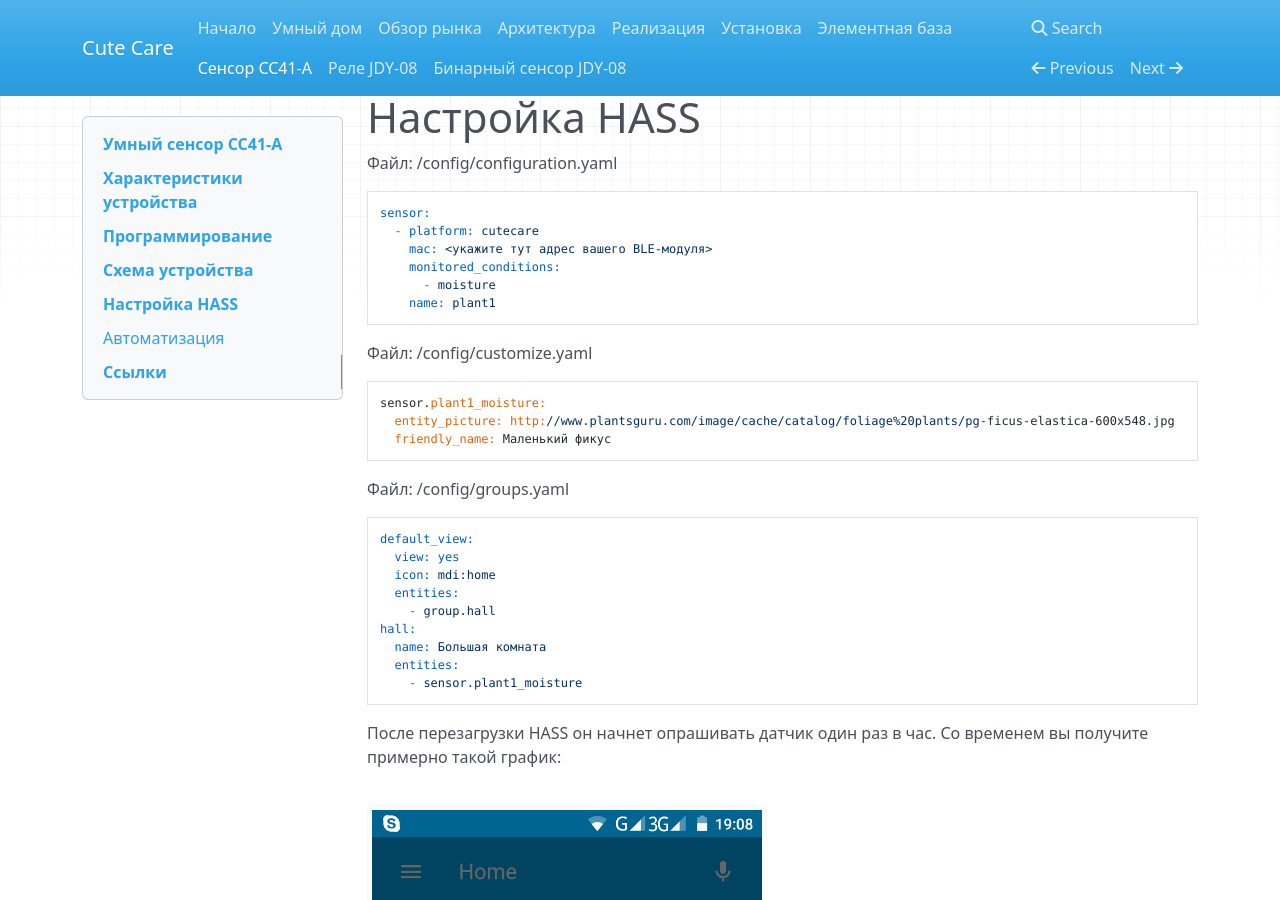
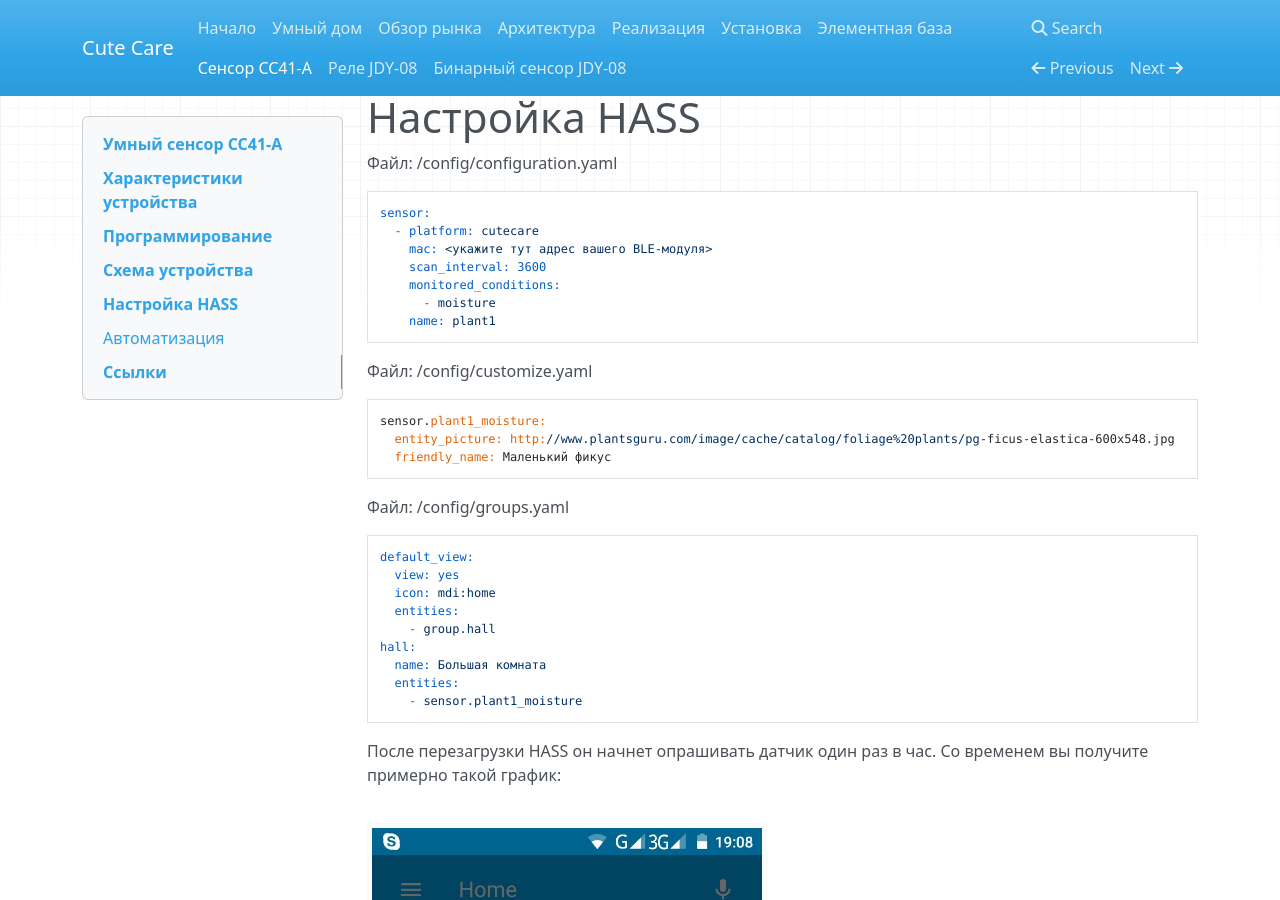
Before and after one commit to cutecare/cutecare-docs, an MkDocs documentation site: the page built from docs/Сенсор CC41A.md, in a window 1280 px wide and 900 px high, scrolled down 5531 px. Built offline with MkDocs 1.6.1, drawn with Linux system fonts in a browser that asks for light colours; nearby versions of some CDN libraries; old or Windows-style settings are respelled for this version of MkDocs.

Commit message:
Update Сенсор CC41A.md

```diff
--- a/docs/Сенсор CC41A.md
+++ b/docs/Сенсор CC41A.md
@@ -160,6 +160,7 @@ void setupPins()
 sensor:
   - platform: cutecare
     mac: <укажите тут адрес вашего BLE-модуля>
+    scan_interval: 3600
     monitored_conditions:
       - moisture
     name: plant1
```
